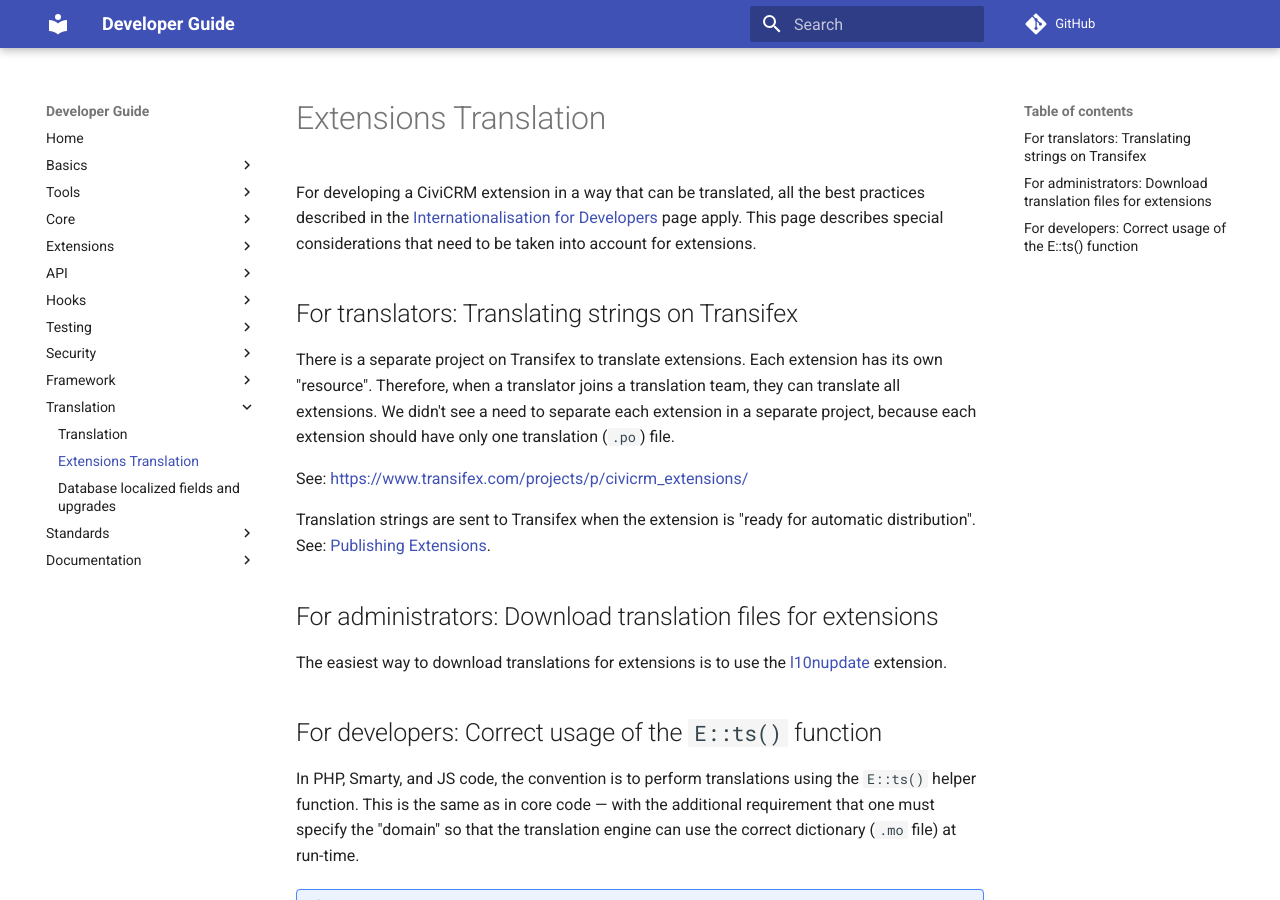
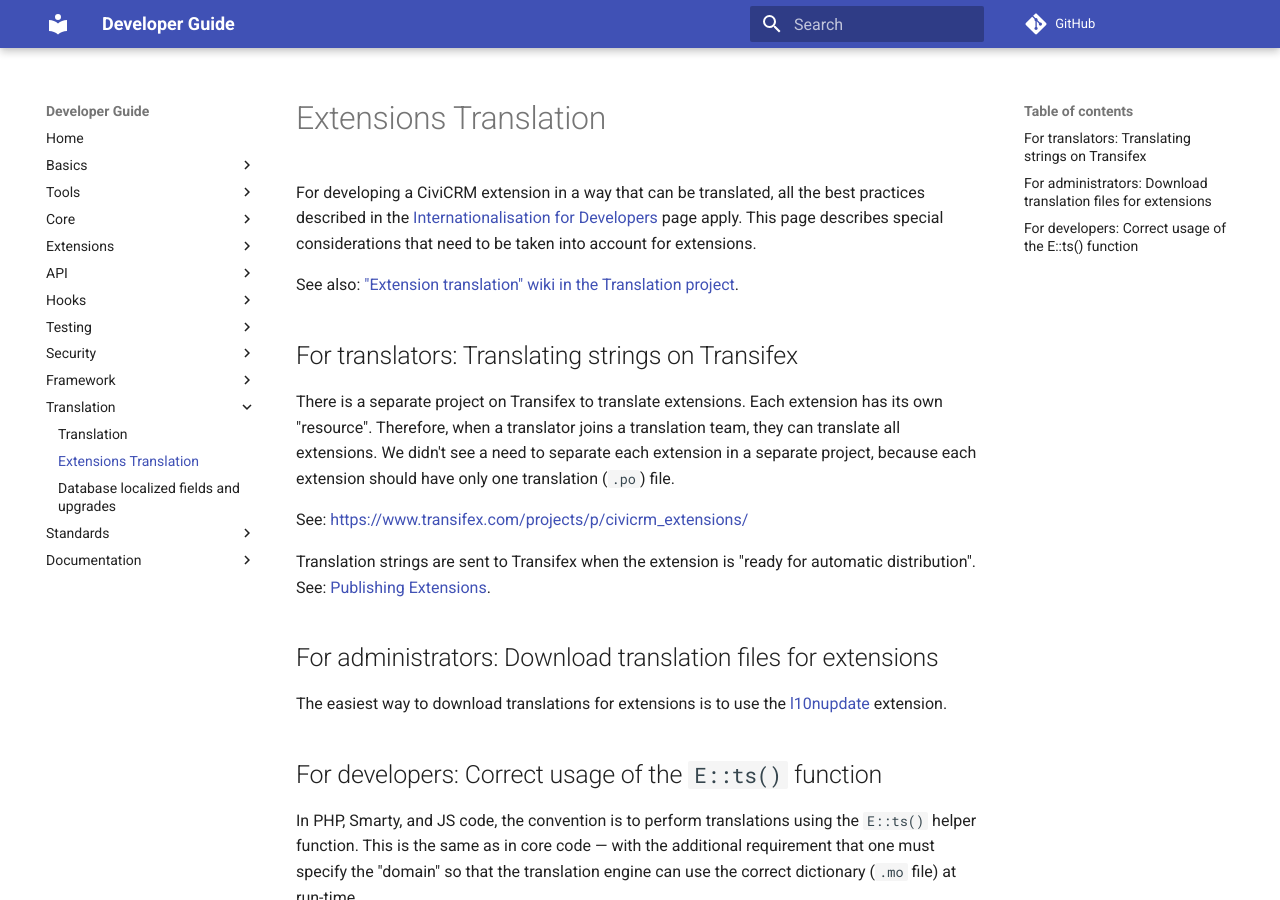
Before and after one commit to civicrm/civicrm-dev-docs, an MkDocs documentation site: the page built from docs/translation/extensions.md, in a window 1280 px wide and 900 px high. Built offline with MkDocs 1.6.1 and Material for MkDocs 9.7.7, drawn with Linux system fonts in a browser that asks for light colours; comment, search, counter and statistics services are not loaded; old or Windows-style settings are respelled for this version of MkDocs.

Commit message:
Added "see also" to gitlab wiki page
Since @mlutfy created the wiki page, it seems this might be helpful to get more eyeballs on it.

```diff
--- a/docs/translation/extensions.md
+++ b/docs/translation/extensions.md
@@ -1,6 +1,8 @@
 # Extensions Translation
 
 For developing a CiviCRM extension in a way that can be translated, all the best practices described in the [Internationalisation for Developers](/translation/index.md) page apply. This page describes special considerations that need to be taken into account for extensions.
+
+See also: ["Extension translation" wiki in the Translation project](https://lab.civicrm.org/dev/translation/wikis/extension-translation).
 
 ## For translators: Translating strings on Transifex
 
```
